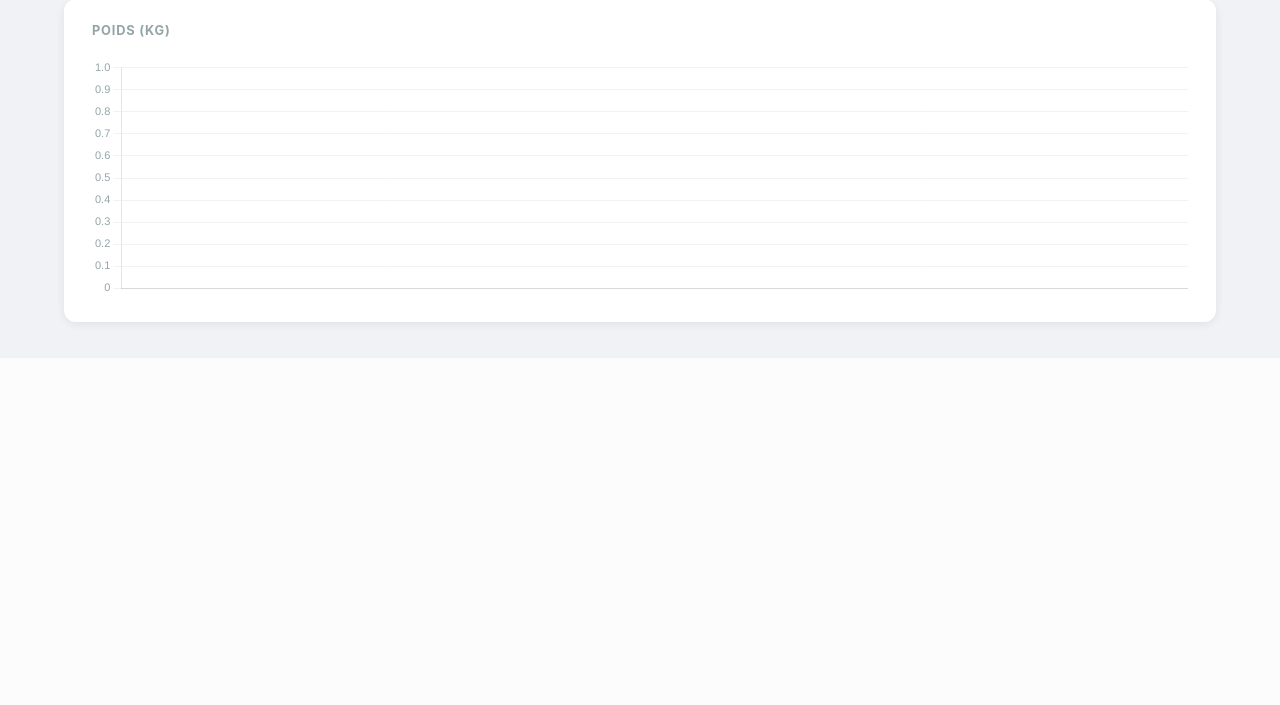
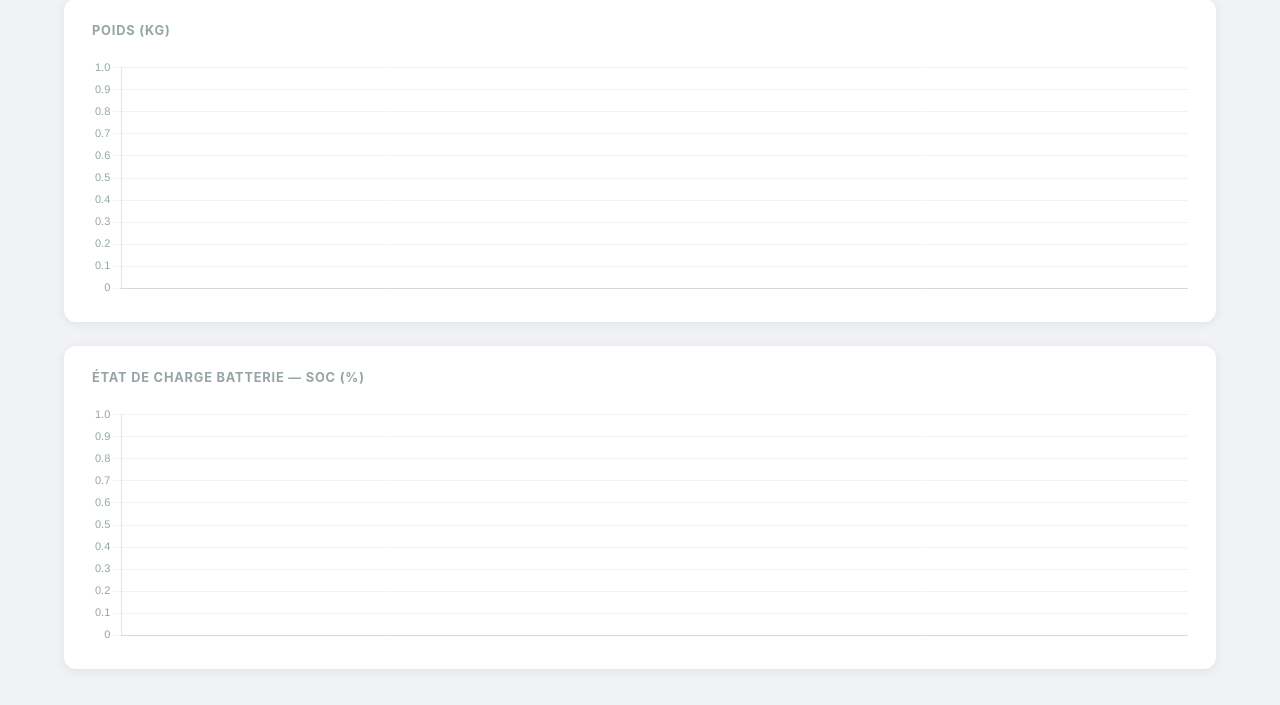
Before and after one commit to MarquesRobin/ruche_intelligente, a Flask app: page / in a window 1280 px wide. Shown: the part 853-1558 px from the top of the page. Before the commit the page ends 1184 px from the top, so only its background shows below. Run offline with Flask 3, Linux system fonts and the light colour scheme; data that the repository does not hold is empty; some libraries are stand-ins or nearby versions.

Commit message:
Ajout du graphique SoC sur la page principale
Co-Authored-By: Claude Sonnet 4.6 <noreply@anthropic.com>

```diff
--- a/frontend_web/app_web.py
+++ b/frontend_web/app_web.py
@@ -50,12 +50,14 @@ def home():
         temperatures = [to_float(m[2]) for m in mesures]
         humidites    = [to_float(m[3]) for m in mesures]
         poids        = [to_float(m[5]) for m in mesures]
+        soc          = [to_float(m[6]) for m in mesures]
         return render_template('index.html',
             active_page='home',
             labels=json.dumps(labels),
             temperatures=json.dumps(temperatures),
             humidites=json.dumps(humidites),
-            poids=json.dumps(poids)
+            poids=json.dumps(poids),
+            soc=json.dumps(soc)
         )
     except Exception as e:
         return f"Erreur de connexion à la base de données : {e}"
--- a/frontend_web/templates/index.html
+++ b/frontend_web/templates/index.html
@@ -24,6 +24,13 @@
         <canvas id="chartPoids"></canvas>
     </div>
 </div>
+
+<div class="card">
+    <p class="card-title">État de charge batterie — SoC (%)</p>
+    <div class="chart-container">
+        <canvas id="chartSoc"></canvas>
+    </div>
+</div>
 {% endblock %}
 
 {% block scripts %}
@@ -32,6 +39,7 @@
     const temperatures = {{ temperatures | safe }};
     const humidites    = {{ humidites | safe }};
     const poids        = {{ poids | safe }};
+    const soc          = {{ soc | safe }};
 
     const optionsCommunes = {
         responsive: true,
@@ -99,5 +107,19 @@
         },
         options: optionsCommunes
     });
+
+    new Chart(document.getElementById('chartSoc'), {
+        type: 'line',
+        data: {
+            labels: labels,
+            datasets: [{
+                data: soc,
+                borderColor: '#E67E22',
+                backgroundColor: 'rgba(230,126,34,0.08)',
+                fill: true
+            }]
+        },
+        options: optionsCommunes
+    });
 </script>
 {% endblock %}
```
